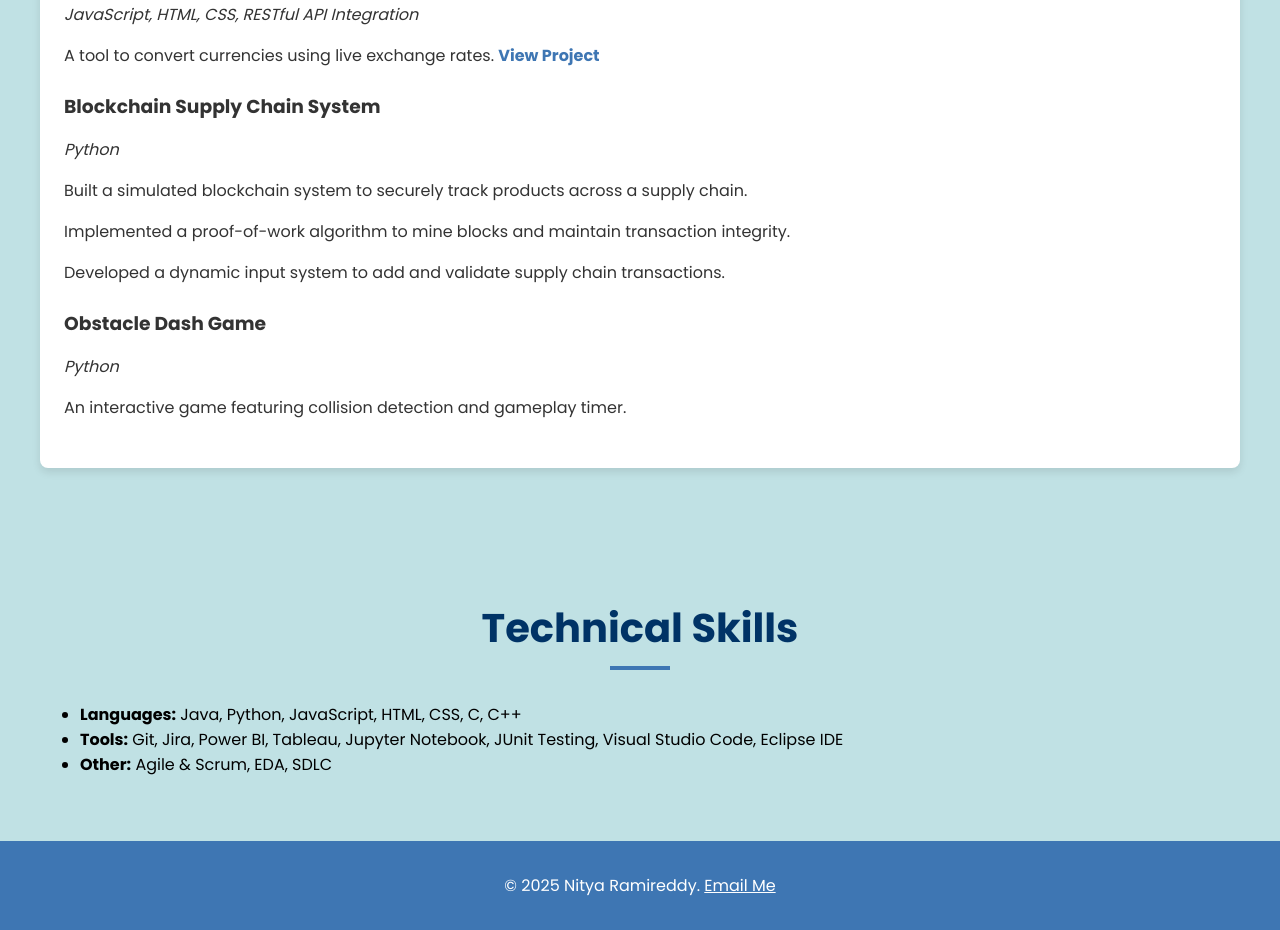
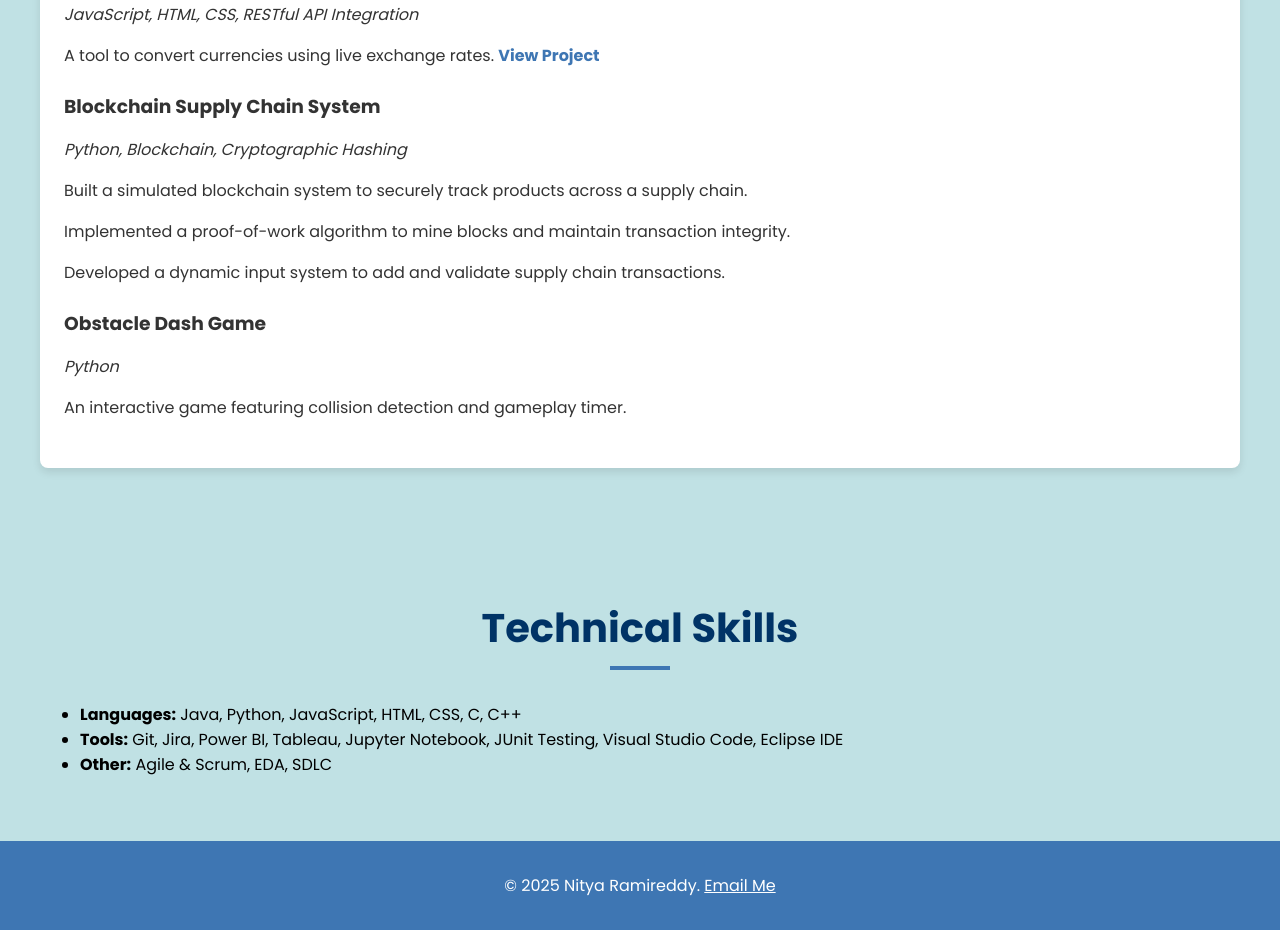
Before and after one commit to nityar123/Portfolio-Website, a plain HTML site: page index.html in a window 1280 px wide. Shown: the part 2160-3090 px from the top of the page. Drawn offline with Linux system fonts and the light colour scheme.

Commit message:
Update index.html

```diff
--- a/index.html
+++ b/index.html
@@ -65,7 +65,7 @@
             </div>
             <div class="project">
                 <h3>Blockchain Supply Chain System</h3>
-                <p><em>Python</em></p>
+                <p><em>Python, Blockchain, Cryptographic Hashing</em></p>
                 <p>Built a simulated blockchain system to securely track products across a supply chain.</p>
                 <p>Implemented a proof-of-work algorithm to mine blocks and maintain transaction integrity.</p>
                 <p>Developed a dynamic input system to add and validate supply chain transactions.</p>
```
